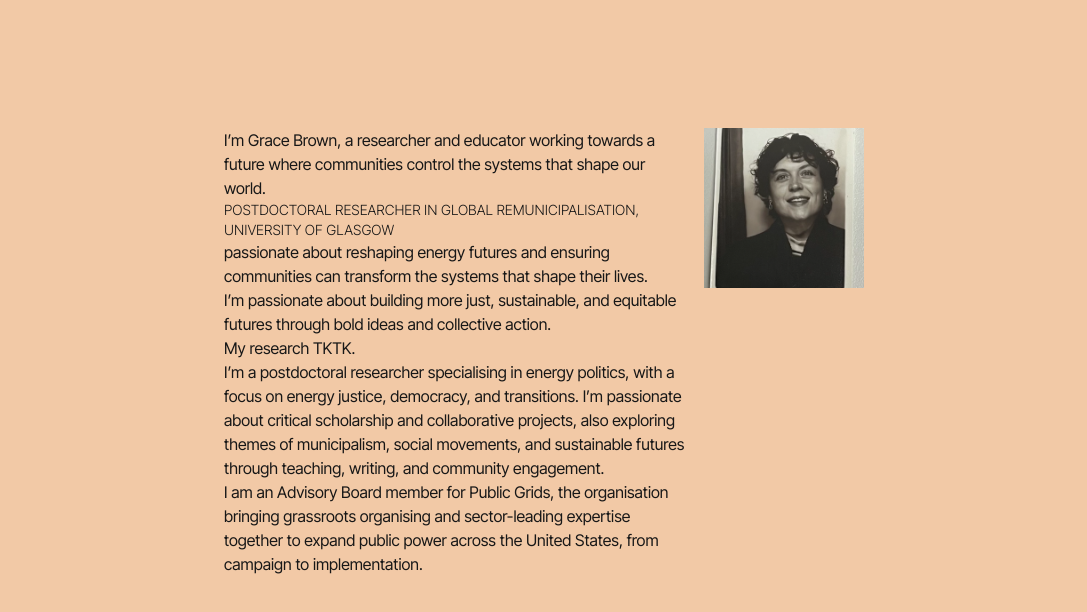
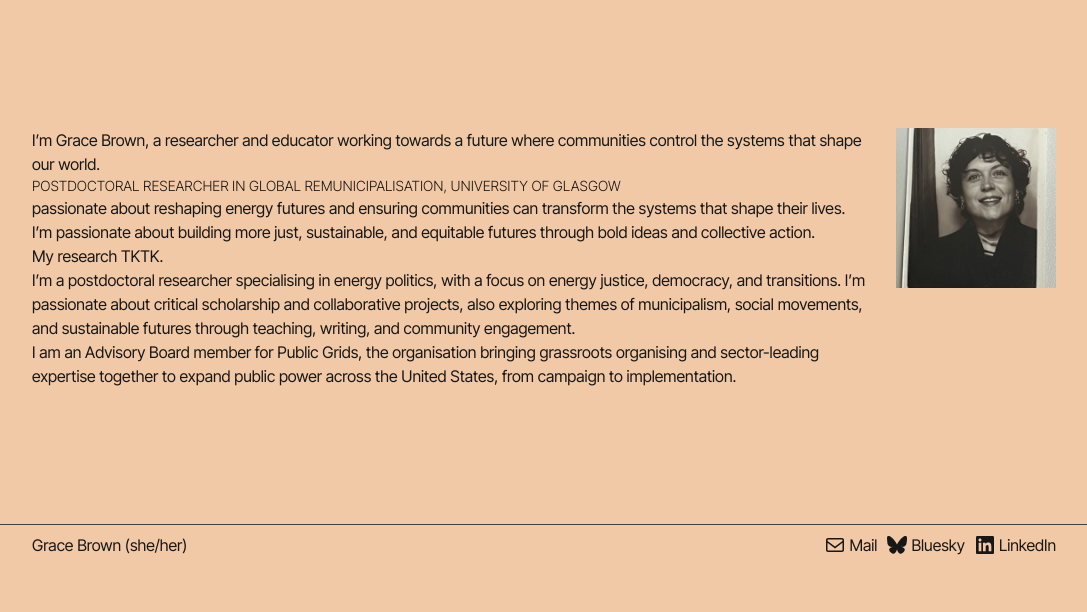
Before and after one commit to transientpeach/grace-brown, a Next.js app: page / in a window 1280 px wide. Shown: the top 612 px of the page, without its empty margins (96-1183 px from the left). Built offline with nearby package versions, Linux system fonts and the light colour scheme.

Commit message:
footer init

```diff
--- a/src/app/layout.tsx
+++ b/src/app/layout.tsx
@@ -1,6 +1,7 @@
 import type { Metadata } from "next";
 import { Rubik, Inter_Tight } from "next/font/google";
 import "./globals.css";
+import { Footer } from "@/components/Footer";
 
 const interTight = Inter_Tight({
   variable: "--font-inter-tight",
@@ -25,10 +26,9 @@ export default function RootLayout({
   return (
     <html lang="en">
       <body className={`${interTight.variable} ${rubik.variable} antialiased`}>
-        <div className="flex min-h-screen items-center justify-center bg-negroni font-sans dark:bg-orange-950">
-          <main className="min-h-screen w-full max-w-3xl py-32 px-16">
-            {children}
-          </main>
+        <div className="flex flex-col min-h-screen items-center w-full bg-negroni font-sans dark:bg-orange-950">
+          <main className="w-full max-w-6xl py-32 px-16">{children}</main>
+          <Footer />
         </div>
       </body>
     </html>
--- /dev/null
+++ b/src/components/Footer.tsx
@@ -0,0 +1,77 @@
+export const Footer = () => {
+  return (
+    <footer className="w-full flex flex-col items-center mt-2 border-t-neutral-700 dark:border-t-neutral-50 border-t">
+      <div className="w-full max-w-6xl px-16 pt-2 flex gap-2 justify-between  flex-col md:flex-row">
+        <div>
+          <p>Grace Brown (she/her)</p>
+        </div>
+        <div>
+          <ul className="flex flex-col md:flex-row gap-2">
+            <li>
+              <a
+                href="mailto:%20grace.brown@glasgow.ac.uk"
+                className="flex gap-0.5"
+              >
+                <svg
+                  width="24"
+                  height="24"
+                  viewBox="0 0 24 24"
+                  version="1.1"
+                  xmlns="http://www.w3.org/2000/svg"
+                  aria-hidden="true"
+                  focusable="false"
+                  className="fill-current"
+                >
+                  <path d="M19,5H5c-1.1,0-2,.9-2,2v10c0,1.1.9,2,2,2h14c1.1,0,2-.9,2-2V7c0-1.1-.9-2-2-2zm.5,12c0,.3-.2.5-.5.5H5c-.3,0-.5-.2-.5-.5V9.8l7.5,5.6,7.5-5.6V17zm0-9.1L12,13.6,4.5,7.9V7c0-.3.2-.5.5-.5h14c.3,0,.5.2.5.5v.9z"></path>
+                </svg>
+                <span>Mail</span>
+              </a>
+            </li>
+
+            <li>
+              <a
+                href="https://@graceebrown.bsky.social"
+                className="flex gap-0.5"
+              >
+                <svg
+                  width="24"
+                  height="24"
+                  viewBox="0 0 24 24"
+                  version="1.1"
+                  xmlns="http://www.w3.org/2000/svg"
+                  aria-hidden="true"
+                  focusable="false"
+                  className="fill-current"
+                >
+                  <path d="M6.3,4.2c2.3,1.7,4.8,5.3,5.7,7.2.9-1.9,3.4-5.4,5.7-7.2,1.7-1.3,4.3-2.2,4.3.9s-.4,5.2-.6,5.9c-.7,2.6-3.3,3.2-5.6,2.8,4,.7,5.1,3,2.9,5.3-5,5.2-6.7-2.8-6.7-2.8,0,0-1.7,8-6.7,2.8-2.2-2.3-1.2-4.6,2.9-5.3-2.3.4-4.9-.3-5.6-2.8-.2-.7-.6-5.3-.6-5.9,0-3.1,2.7-2.1,4.3-.9h0Z"></path>
+                </svg>
+                <span>Bluesky</span>
+              </a>
+            </li>
+
+            <li>
+              <a
+                href="https://www.linkedin.com/in/grace-brown-5050531b9/"
+                className="flex gap-0.5"
+              >
+                <svg
+                  width="24"
+                  height="24"
+                  viewBox="0 0 24 24"
+                  version="1.1"
+                  xmlns="http://www.w3.org/2000/svg"
+                  aria-hidden="true"
+                  focusable="false"
+                  className="fill-current"
+                >
+                  <path d="M19.7,3H4.3C3.582,3,3,3.582,3,4.3v15.4C3,20.418,3.582,21,4.3,21h15.4c0.718,0,1.3-0.582,1.3-1.3V4.3 C21,3.582,20.418,3,19.7,3z M8.339,18.338H5.667v-8.59h2.672V18.338z M7.004,8.574c-0.857,0-1.549-0.694-1.549-1.548 c0-0.855,0.691-1.548,1.549-1.548c0.854,0,1.547,0.694,1.547,1.548C8.551,7.881,7.858,8.574,7.004,8.574z M18.339,18.338h-2.669 v-4.177c0-0.996-0.017-2.278-1.387-2.278c-1.389,0-1.601,1.086-1.601,2.206v4.249h-2.667v-8.59h2.559v1.174h0.037 c0.356-0.675,1.227-1.387,2.526-1.387c2.703,0,3.203,1.779,3.203,4.092V18.338z"></path>
+                </svg>
+                <span>LinkedIn</span>
+              </a>
+            </li>
+          </ul>
+        </div>
+      </div>
+    </footer>
+  );
+};
--- /dev/null
+++ b/src/components/index.ts
@@ -0,0 +1 @@
+export { Footer } from "@/components/Footer";
```
